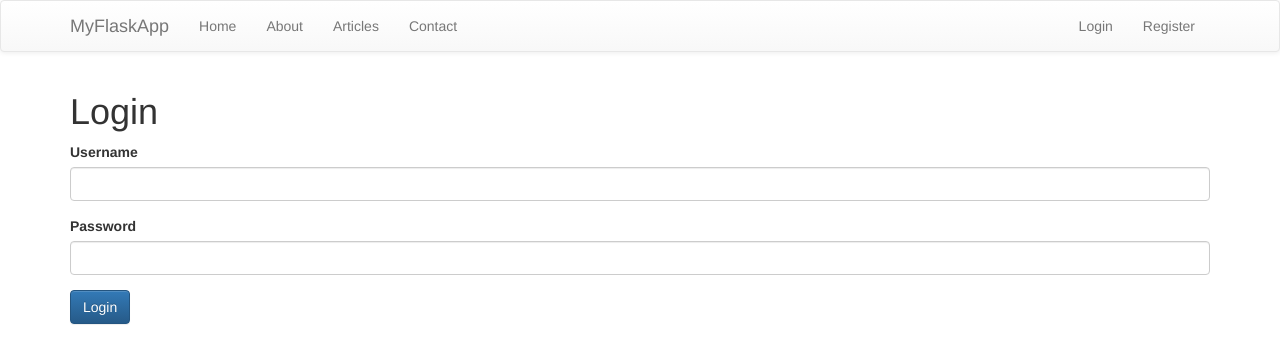
After one commit to daktari01/myflaskapp, a Flask app: page /login in a window 1280 px wide. The commit adds this page. Shown: the top 364 px of the page. Run offline with Flask 2, Linux system fonts and the light colour scheme; some libraries are stand-ins or nearby versions.

Commit message:
Set up login and try it out

```diff
--- a/app.py
+++ b/app.py
@@ -71,6 +71,34 @@ def register():
 
     return render_template('register.html', form=form)
 
+# User Login
+@app.route('/login', methods=['GET', 'POST'])
+def login():
+    if request.method == 'POST':
+        # Get Form Fields
+        username = request.form['username']
+        password_candidate = request.form['password']
+
+        # Create cursor
+        cur = mysql.connection.cursor()
+
+        # Get user by username
+        result = cur.execute("SELECT * FROM users WHERE username = %s", [username])
+
+        if result > 0:
+            # Get store dictionary
+            data = cur.fetchone()
+            password = data['password']
+
+            # Compare the passwords
+            if sha256_crypt.verify(password_candidate, password):
+                app.logger.info('PASSWORD MATCHED!')
+
+        else:
+            app.logger.info('NO USER!')
+
+    return render_template('login.html')
+
 if __name__ == '__main__':
     app.secret_key = 'SecRet_kEY!2$&'
     app.run(debug=True)
--- a/templates/includes/_navbar.html
+++ b/templates/includes/_navbar.html
@@ -17,7 +17,7 @@
             <li><a href="/contact">Contact</a></li>
         </ul>
         <ul class="nav navbar-nav navbar-right">
-            <li ><a href="#">Login</a></li>
+            <li ><a href="/login">Login</a></li>
             <li><a href="/register">Register</a></li>
         </ul>
         </div><!--/.nav-collapse -->
--- /dev/null
+++ b/templates/login.html
@@ -0,0 +1,19 @@
+{% extends 'layout.html' %}
+
+{% block title %}Login{% endblock %}
+
+{% block body %}
+    <h1>Login</h1>
+    {% include 'includes/_messages.html' %}
+    <form action="" method="POST">
+        <div class="form-group">
+            <label>Username</label>
+            <input type="text" name="username" class="form-control" value={{ request.form.username }}>
+        </div>
+        <div class="form-group">
+            <label>Password</label>
+            <input type="password" name="password" class="form-control" value={{ request.form.password }}>
+        </div>
+        <p><input type="submit" value="Login" class="btn btn-primary"></p>
+    </form>
+{% endblock %}
--- a/templates/register.html
+++ b/templates/register.html
@@ -5,7 +5,7 @@
 {% block body %}
     <h1>Register</h1>
     {% from "includes/_formhelpers.html" import render_field %}
-    <form action="" method="post">
+    <form action="" method="POST">
         <div class="form-group">
             {{ render_field(form.name, class_="form-control") }}
         </div>
```
